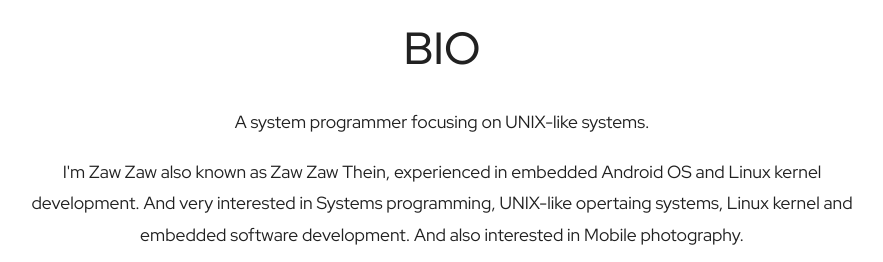
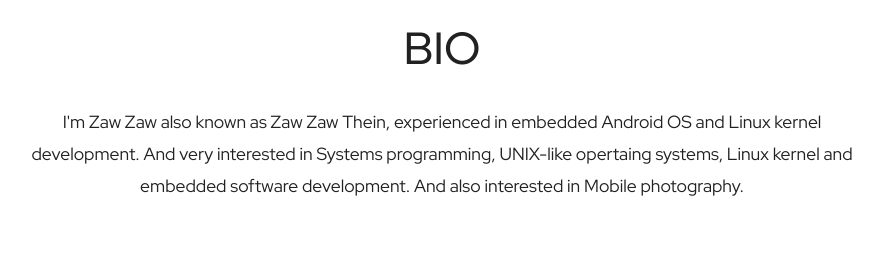
Before and after one commit to zawzaww/zawzaww.github.io, a Jekyll site: the page built from about.html, in a window 1280 px wide and 900 px high, scrolled down 457 px, cut to the strip 150-412 px from the top of the window. Shown: the whole strip, without its empty margins (198-1081 px from the left). Built offline with Jekyll 4.4.1, drawn with Linux system fonts in a browser that asks for light colours; some web fonts are replaced; some of the changed lines change nothing that is shown.

Commit message:
_config: about: update site decription: merge bio intro to main page
Signed-off-by: Zaw Zaw <zawzthein@outlook.com>

```diff
--- a/_config.yml
+++ b/_config.yml
@@ -1,7 +1,7 @@
 # Site Title Name
 title: "Zaw Zaw"
 # Site Description
-description: "A System Programmer and Software Engineer"
+description: "A system programmer focusing on Unix-like systems"
 
 # Jekyll plugins
 plugins:
--- a/about.html
+++ b/about.html
@@ -6,8 +6,6 @@
 
 <p align="center"><img src="https://s20.postimg.cc/g9j3jkr8t/about-me.png" width="30%" height="30%" /></p>
 <h1 align="center">BIO</h1>
-<p align="center">A system programmer focusing on UNIX-like systems.</p>
-
 <p align="center">I'm Zaw Zaw also known as Zaw Zaw Thein, experienced in embedded Android OS and Linux kernel development. And very interested in Systems programming,
     UNIX-like opertaing systems, Linux kernel and embedded software development. And also interested in Mobile photography.</p>
 <br>
```
